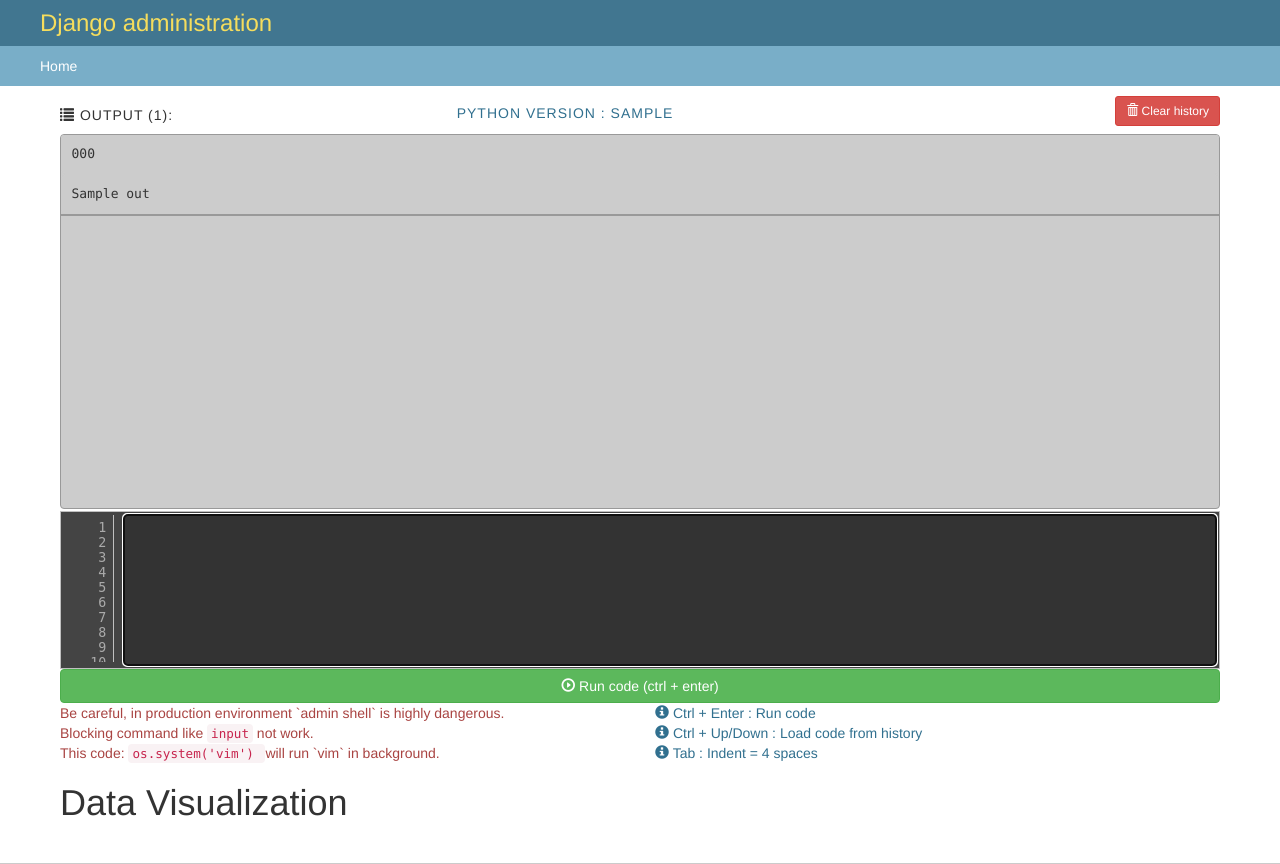
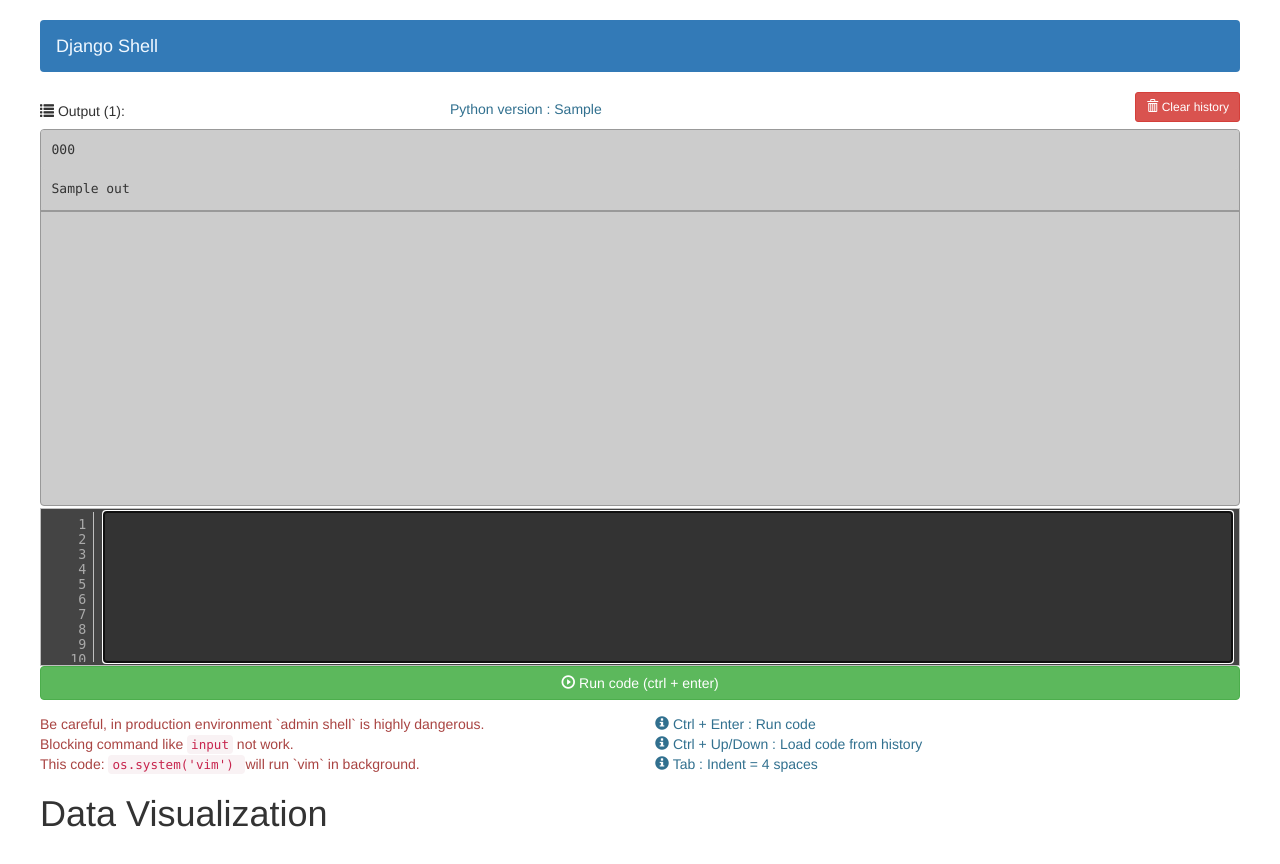
Before and after one commit to sammaurya/django_shell, a Django app: template shell_project/shell_app/templates/shell_app/shell.html in a window 1280 px wide. Run offline with Django 3.2, Linux system fonts and the light colour scheme; the template is opened without the code that fills it: values that come from a table or form of the project are taken from there, most other values are stand-ins (such as "Sample title", 1, 10 or a date in 2020); some libraries are stand-ins or nearby versions.

Commit message:
removed django admin dependency, and user authentication

```diff
--- /dev/null
+++ b/shell_project/shell_app/static/shell_app/css/base.css
@@ -0,0 +1,12 @@
+#container {
+    position: relative;
+    width: 100%;
+    min-width: 980px;
+    padding: 0;
+}
+#content {
+    padding: 20px 40px;
+}
+.colM {
+    width: auto;
+}
--- a/shell_project/shell_app/static/shell_app/css/shell.css
+++ b/shell_project/shell_app/static/shell_app/css/shell.css
@@ -1,7 +1,3 @@
-#content {
-    padding : 10px 60px;
-}
-
 .codearea {
     width : 100%;
     height: 150px;
--- a/shell_project/shell_app/templates/shell_app/base.html
+++ b/shell_project/shell_app/templates/shell_app/base.html
@@ -1,29 +1,35 @@
 
-{% extends "admin/base_site.html" %}
-{% load static %}
+<html>
+    <head>
+        <title>
+        {% block title %}Title{% endblock %}
+        </title>
+        <meta name="viewport" content="user-scalable=no, width=device-width, initial-scale=1.0, maximum-scale=1.0">
+        <meta name="robots" content="NONE,NOARCHIVE">
 
-{% block title %}
-    Django admin shell
-{% endblock %}
+        {# Add bootstrap style #}
+        {% block extrastyle %}
+        {% endblock extrastyle %}
 
-{# Add bootstrap style #}
-{% block extrastyle %}
-    {{ block.super }}
-    <link rel="stylesheet" href="{% static "shell_app/css/bootstrap3.min.css" %}"/>
-    <link rel="stylesheet" href="{% static "shell_app/js/linedtextarea/jquery-linedtextarea.css" %}"/>
-    <link rel="stylesheet" href="{% static "shell_app/css/shell.css" %}"/>
-{% endblock %}
+    </head>
 
-{# Add jQuery style #}
-{% block extrahead %}
-    {{ block.super }}
-    <script src="{% static "shell_app/js/jquery.min.js" %}"></script>
-    <script src="{% static "shell_app/js/linedtextarea/jquery-linedtextarea.js" %}"></script>
-    <script src="{% static "shell_app/js/shell.min.js" %}"></script>
-    <script src="https://d3js.org/d3.v5.min.js"></script>
-    <script src="{% static "shell_app/js/visualization.js" %}"></script>
-{% endblock %}
+    <body>
+        <div id="container">
 
-{# Remove footer #}
-{% block footer %}
-{% endblock %}
+        <div id="content" class="colM">
+        {% block header %}
+        {% endblock header %}
+        {% block content %}
+        {% endblock content %}
+        </div>
+
+        {# footer #}
+        {% block footer %}
+        {% endblock %}
+
+        {# Add jQuery style #}
+        {% block extrahead %}
+        {% endblock %}
+        </div>
+    </body>
+</html>
--- a/shell_project/shell_app/templates/shell_app/shell.html
+++ b/shell_project/shell_app/templates/shell_app/shell.html
@@ -1,5 +1,21 @@
 {% extends "shell_app/base.html" %}
+{% load static %}
+{% block title %}Django Shell{% endblock %}
 
+{% block extrastyle %}
+    <link rel="stylesheet" href="{% static "shell_app/css/bootstrap3.min.css" %}"/>
+    <link rel="stylesheet" href="{% static "shell_app/css/base.css" %}"/>
+    <link rel="stylesheet" href="{% static "shell_app/js/linedtextarea/jquery-linedtextarea.css" %}"/>
+    <link rel="stylesheet" href="{% static "shell_app/css/shell.css" %}"/>
+{% endblock extrastyle %}
+
+{% block header %}
+
+        <nav class="navbar navbar-dark bg-primary">
+            <a class="navbar-brand" style="color: aliceblue;" href="#">Django Shell</a>
+        </nav>
+
+{% endblock header %}
 
 {% block content %}
 
@@ -77,3 +93,12 @@
     </div>
 
 {% endblock %}
+
+{# Add jQuery style #}
+{% block extrahead %}
+    <script src="{% static "shell_app/js/jquery.min.js" %}"></script>
+    <script src="{% static "shell_app/js/linedtextarea/jquery-linedtextarea.js" %}"></script>
+    <script src="{% static "shell_app/js/shell.min.js" %}"></script>
+    <script src="https://d3js.org/d3.v5.min.js"></script>
+    <script src="{% static "shell_app/js/visualization.js" %}"></script>
+{% endblock %}
--- a/shell_project/shell_app/urls.py
+++ b/shell_project/shell_app/urls.py
@@ -1,9 +1,8 @@
 from django.urls import path
-from django.contrib.admin.views.decorators import staff_member_required
 from .views import Shell
 
 app_name = 'shell_app'
 
 urlpatterns = [
-    path('', staff_member_required(Shell.as_view()), name='shell'),
+    path('', Shell.as_view(), name='shell'),
 ]
--- a/shell_project/shell_project/settings.py
+++ b/shell_project/shell_project/settings.py
@@ -119,6 +119,8 @@
 # https://docs.djangoproject.com/en/3.0/howto/static-files/
 
 STATIC_URL = '/static/'
+PROJECT_DIR = os.path.dirname(os.path.abspath(__file__))
+STATIC_ROOT = os.path.join(PROJECT_DIR, 'static')
 
 
 ADMIN_SHELL_ENABLE = True
--- a/shell_project/shell_project/urls.py
+++ b/shell_project/shell_project/urls.py
@@ -18,5 +18,5 @@
 
 urlpatterns = [
     path('admin/', admin.site.urls),
-    path('admin/shell/', include('shell_app.urls')),
+    path('shell/', include('shell_app.urls')),
 ]
```
Also changed, not shown: shell_project/shell_app/views.py (+5 -5 lines), shell_project/db.sqlite3.
